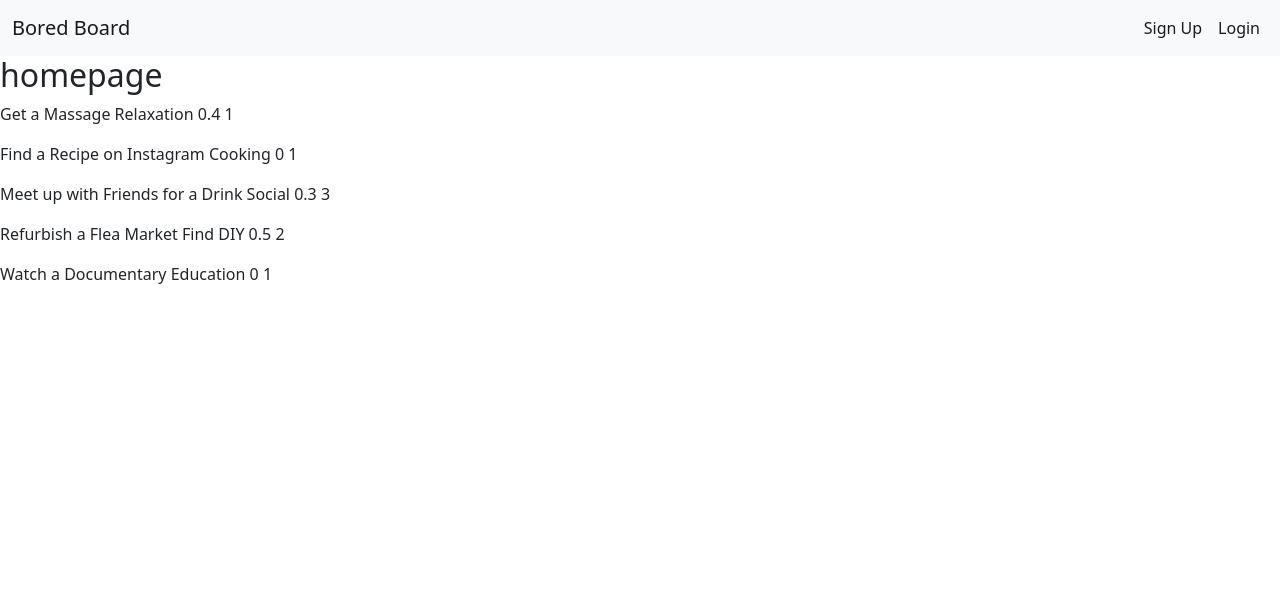
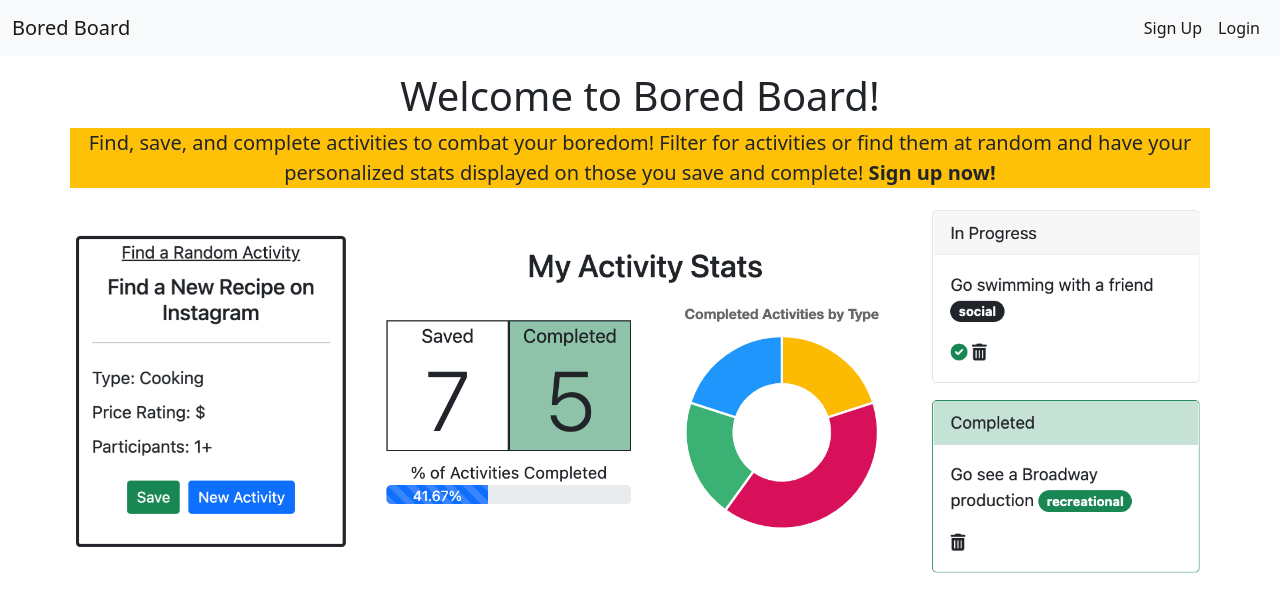
Before and after one commit to ccortney/capstone1, a Flask app: page / in a window 1280 px wide. Shown: the top 612 px of the page. Run offline with Flask 2, Linux system fonts and the light colour scheme; some libraries are stand-ins or nearby versions.

Commit message:
main page styling

```diff
--- a/static/chart.js
+++ b/static/chart.js
@@ -85,4 +85,8 @@ async function show_charts() {
 
 }
 
-show_charts();
+$(document).ready(function() {
+  if (window.location.pathname == '/home') {
+    show_charts();
+  }
+})
--- a/static/main.js
+++ b/static/main.js
@@ -1,12 +1,6 @@
 // find the DOM element where random activities will appear on the main homepage
-const $boredBoardHomeapge = $("#boredboard-home");
 const $filterResults = $("#filter-results");
-const $fitlerButton = $("#filter-btn");
 const $randomUserHome = $("#random-home");
-const $getRandom = $("#get-random");
-
-// Start with a random activity showing when DOM loads
-get_random();
 
 // Returns activity types as titlecase/capitolize except DIY as all uppercase
 function fixLowerCaseforType(type) {
@@ -40,18 +34,18 @@ function generateRandomActivity(activity) {
     let price = createPriceSymbols(activity.price)
     return `
         <div id = ${activity.key} style="height: 72px">
-            <h5 class="h-100 text-center">${activity.activity}</h5>
+            <p class="h6 h-100 text-center">${activity.activity}</p>
         </div>
         <hr>
         <div class="row">
             <p class="lh-lg">
                 Type: ${type} <br>
                 Price Rating: ${price}<br>
-                Number of Participants: ${activity.participants}<br>
+                Participants: ${activity.participants}<br>
             </p>
             <div class="d-flex justify-content-center">
                 <a class="btn btn-success btn-sm mx-1" href='/activity/${activity.key}/save'>Save</a>
-                <button class="get-random btn btn-primary btn-sm mx-1">Get Another Activity</button>
+                <button class="get-random btn btn-primary btn-sm mx-1">New Activity</button>
             </div>
         </div>`
 }
@@ -62,19 +56,28 @@ function generateFilteredActivity(activity) {
     let price = createPriceSymbols(activity.price)
     return `
         <div id = ${activity.key} style="height: 72px">
-            <h5 class="text-center h-100">${activity.activity}</h5>
+            <p class="h6 h-100 text-center">${activity.activity}</p>
         </div>
         <hr>
         <div>
             <p class="lh-lg">
                 Type: ${type} <br>
                 Price Rating: ${price}<br>
-                Number of Participants: ${activity.participants}<br>
+                Participants: ${activity.participants}<br>
             </p>
             <div class="d-flex justify-content-center">
                 <a class="btn btn-success btn-sm mx-1" href='/activity/${activity.key}/save'>Save</a>
             </div>
         </div>`
+}
+
+// Give error message if there is not an activity with specified parameters.
+function generateFilterError() {
+    return `
+    <div>
+        <p>No activity found with the specified parameters.
+        </p>
+    </div>`
 }
 
 // Get and show a random activity.
@@ -104,15 +107,6 @@ async function get_filtered_activity() {
     }
 }
 
-// Give error message if there is not an activity with specified parameters.
-function generateFilterError() {
-    return `
-    <div>
-        <p>No activity found with the specified parameters.
-        </p>
-    </div>`
-}
-
 // When the random button is clicked, call get_random()
 $("#random-home").on("click", ".get-random", async function(e) {
     e.preventDefault();
@@ -124,3 +118,11 @@ $("#filter-btn").on("click", async function(e) {
     e.preventDefault();
     await get_filtered_activity();
 })
+
+// Start with a random activity showing when DOM loads when logged in
+
+$(document).ready(function() {
+    if (window.location.pathname == '/home') {
+        get_random();
+    }
+})
--- a/templates/boredboard.html
+++ b/templates/boredboard.html
@@ -1,19 +1,51 @@
 {% extends 'base.html' %}
 
 {% block content %}
-<h2>homepage</h2>
-
-{% for activity in activities %}
-    <p>
-    {{activity.activity}}
-    {{activity.type}}
-    {{activity.price}}
-    {{activity.participants}}
-    </p>
 
 
-{% endfor %}
-<!-- space for random activity, changed every 5 seconds -->
-<div id = "boredboard-home">
+<div class = "container">
+    <div class="row my-3">
+            <p class="h1 text-center">Welcome to Bored Board!</p>
+            <div class="bg-warning">
+                <p class="fs-5 my-0 text-center">Find, save, and complete activities to combat your boredom! Filter for activities or
+                    find them at random and have your personalized stats displayed on those
+                    you save and complete! <b>Sign up now!</b>
+                </p>
+            </div>
+    </div>
+
+    <div class="row d-flex justify-content-center align-items-center">
+        <div class="col-md-3 px-5 pb-5 p-md-0">
+            <div id="random-examples" class="carousel slide" data-bs-ride="carousel">
+                <div class="carousel-inner">
+                    <div class="carousel-item active">
+                        <img src="../static/images/random1.png" class="img-fluid" alt="">
+                    </div>
+                    <div class="carousel-item">
+                        <img src="../static/images/random2.png" class="img-fluid" alt="">
+                    </div>
+                    <div class="carousel-item">
+                        <img src="../static/images/random3.png" class="img-fluid" alt="">
+                    </div>
+                    <div class="carousel-item">
+                        <img src="../static/images/random4.png" class="img-fluid" alt="">
+                    </div>
+                    <div class="carousel-item">
+                        <img src="../static/images/random5.png" class="img-fluid" alt="">
+                    </div>
+                </div>
+            </div>
+        </div>
+        <div class="col">
+            <img src="../static/images/stats.png" class="img-fluid" alt="">
+        </div>
+        <div class="col-md-3 p-5 p-md-0 ">
+            <img src="../static/images/cards2.png" class="img-fluid d-block w-100" alt="">
+        </div>
+
+    </div>
 </div>
+
+
+
 {% endblock %}
```
Also changed, not shown: templates/user_home.html (+8 -8 lines), static/images/Screen Shot 2022-04-27 at 8.40.28 PM.png (added), static/images/Screen Shot 2022-04-27 at 8.40.52 PM.png (added), static/images/Screen Shot 2022-04-27 at 8.40.56 PM.png (added), static/images/cards.png (added), static/images/cards2.png (added), static/images/random1.png (added), static/images/random2.png (added), static/images/random3.png (added), static/images/random4.png (added), static/images/random5.png (added), static/images/stats.png (added), 4 other files.
